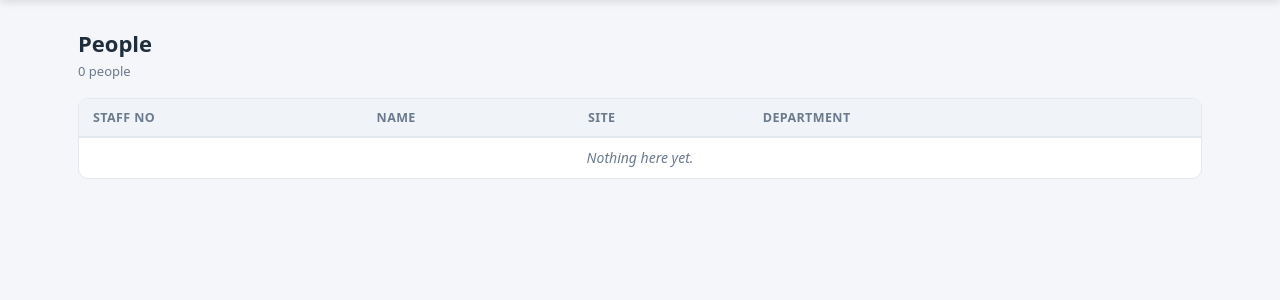
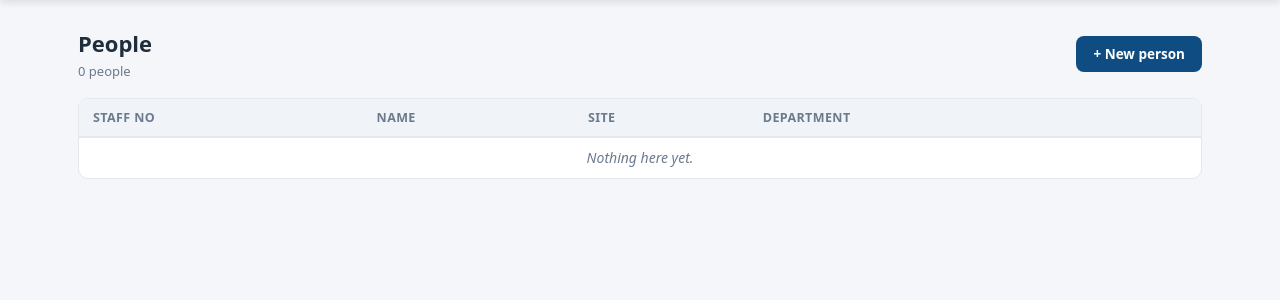
Before and after one commit to salaithantzawwin1/itasset, a Django app: page /people/ in a window 1280 px wide. Shown: the part 58-358 px from the top of the page. Run offline with Django 5.2, Linux system fonts and the light colour scheme; the visitor is signed in with stand-in values (Sample User, id 1); data that the repository does not hold is empty; parts of the project's set-up code (start-up, migrations or seed data) failed here and were passed over.

Commit message:
Add the missing "New person" entry point to the People list
/people/ listed everyone but had no way to reach the existing
/people/new/ form — same header-actions pattern as the assets list, opened
in the shared create-modal; the admin-only role gate stays on the view.

🤖 Generated with Codebuff
Co-Authored-By: Codebuff <noreply@codebuff.com>

```diff
--- a/templates/people/person_list.html
+++ b/templates/people/person_list.html
@@ -4,6 +4,9 @@
 {% block content %}
 <div class="page-head">
   <div><h1>{% t "person.title" %}</h1><div class="sub">{% t "person.count" n=paginator.count %}</div></div>
+  <div class="actions">
+    <a class="btn" href="{% url 'person-create' %}" data-modal>{% t "person.new" %}</a>
+  </div>
 </div>
 <table class="data">
   <thead><tr><th>{% t "person.staff_no" %}</th><th>{% t "person.name" %}</th><th>{% t "asset.site" %}</th><th>{% t "person.dept" %}</th><th></th></tr></thead>
```
Also changed, not shown: apps/assets/tests/test_crud_views.py (+11 -0 lines).
